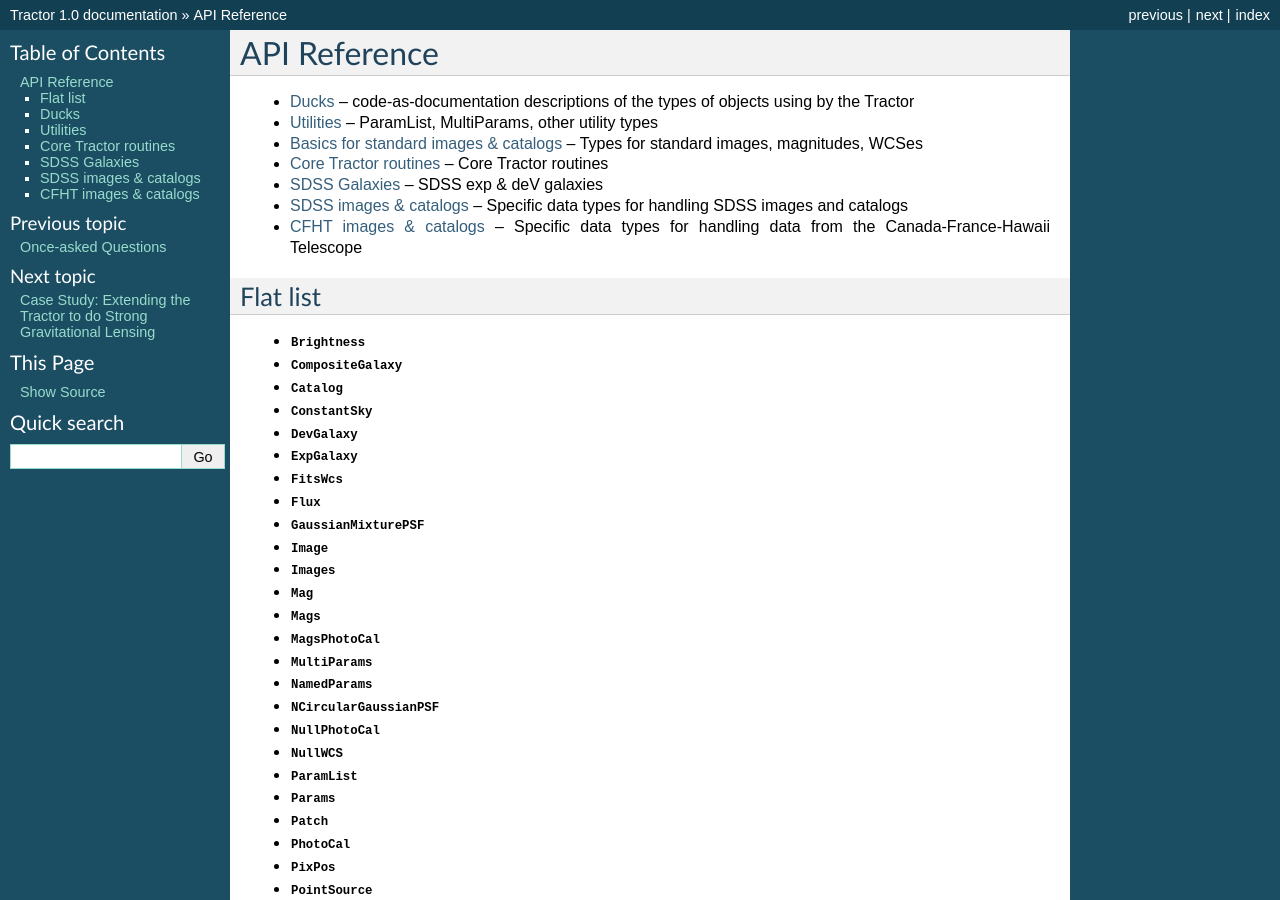
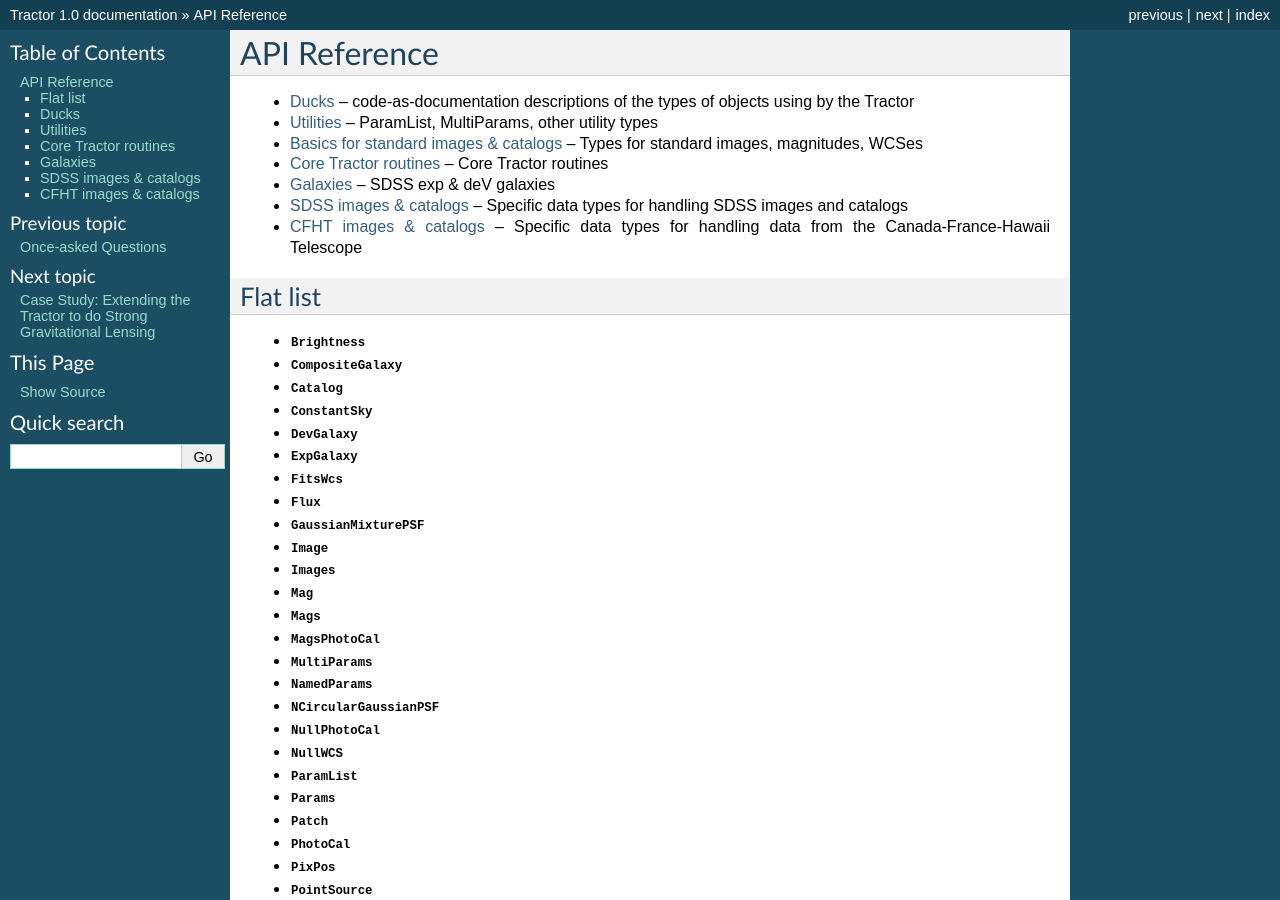
Before and after one commit to dstndstn/tractor, a Sphinx documentation site: the page built from doc/reference.rst, in a window 1280 px wide and 900 px high. Built offline with Sphinx 7.4.7, drawn with Linux system fonts in a browser that asks for light colours; formulas are drawn with MathJax 3; some of the changed text lies outside the part shown.

Commit message:
doc: sdss_galaxy -> galaxy

```diff
--- a/doc/reference.rst
+++ b/doc/reference.rst
@@ -5,7 +5,7 @@
 * :ref:`utils` -- ParamList, MultiParams, other utility types
 * :ref:`basics` -- Types for standard images, magnitudes, WCSes
 * :ref:`engine` -- Core Tractor routines
-* :ref:`sdss_galaxy` -- SDSS exp & deV galaxies
+* :ref:`galaxy` -- SDSS exp & deV galaxies
 * :ref:`sdss` -- Specific data types for handling SDSS images and catalogs
 * :ref:`cfht` -- Specific data types for handling data from the Canada-France-Hawaii Telescope
 
@@ -13,11 +13,11 @@
 ---------
 
 * :class:`~tractor.Brightness`
-* :class:`~tractor.sdss_galaxy.CompositeGalaxy`
+* :class:`~tractor.galaxy.CompositeGalaxy`
 * :class:`~tractor.Catalog`
 * :class:`~tractor.ConstantSky`
-* :class:`~tractor.sdss_galaxy.DevGalaxy`
-* :class:`~tractor.sdss_galaxy.ExpGalaxy`
+* :class:`~tractor.galaxy.DevGalaxy`
+* :class:`~tractor.galaxy.ExpGalaxy`
 * :class:`~tractor.FitsWcs`
 * :class:`~tractor.Flux`
 * :class:`~tractor.GaussianMixturePSF`
@@ -112,11 +112,11 @@
 
 
 
-.. _sdss_galaxy:
+.. _galaxy:
 
-SDSS Galaxies
--------------
-.. automodule:: tractor.sdss_galaxy
+Galaxies
+--------
+.. automodule:: tractor.galaxy
    :members:
    :undoc-members:
 
```
